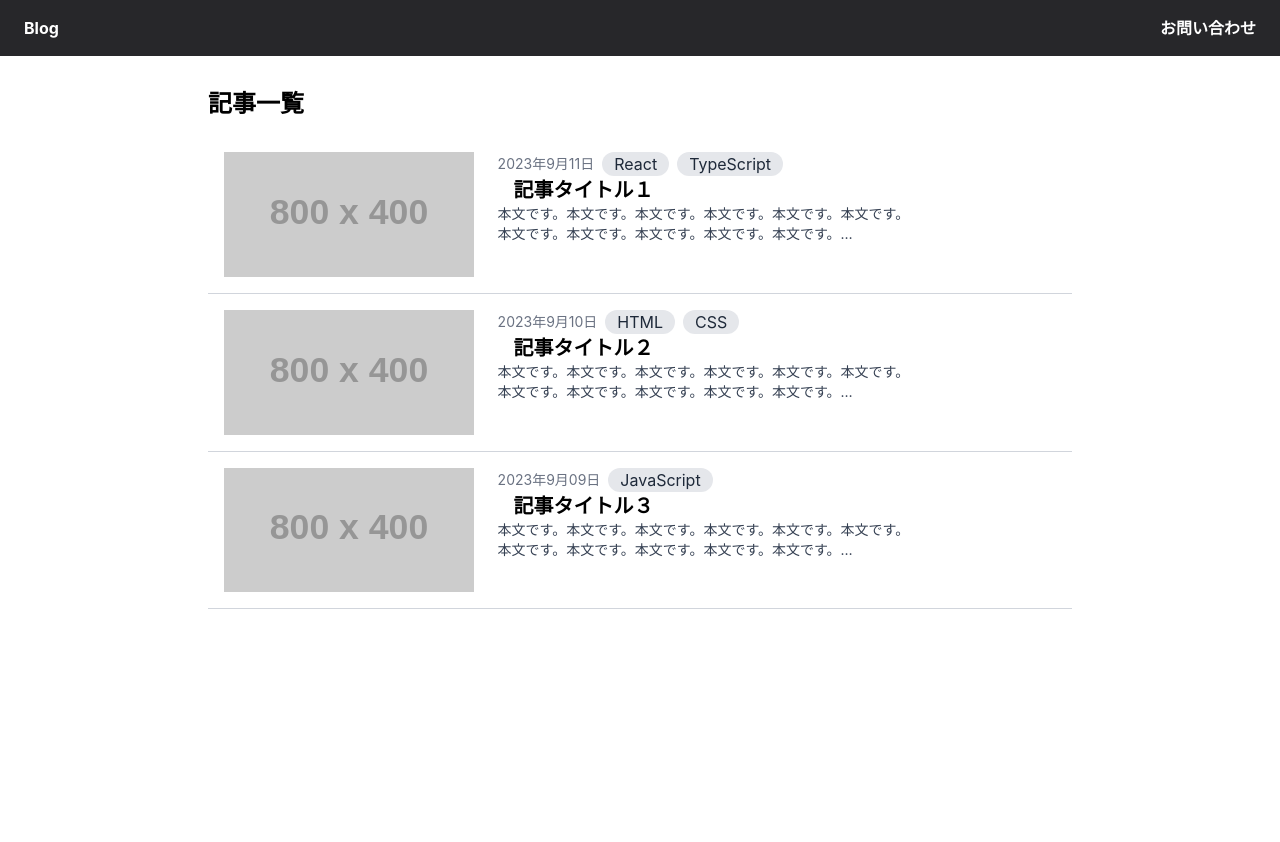
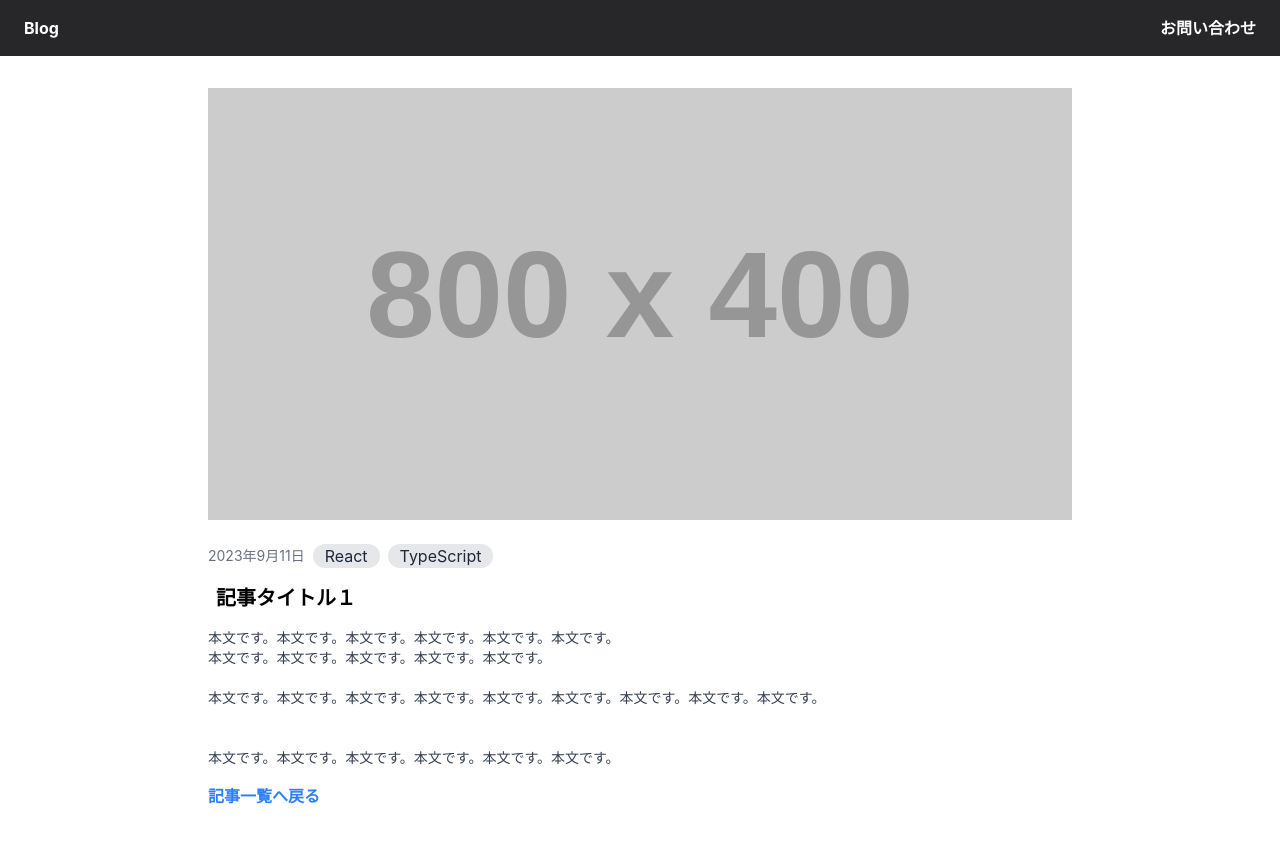
Before and after one commit to kai-1015/6-, a React (Vite) app: page /posts/1 in a window 1280 px wide. Shown: the top 842 px of the page. Before the commit the page ends 800 px from the top, so only its background shows below. Built offline with nearby package versions, Linux system fonts and the light colour scheme.

Commit message:
Complete task 2: post detail and navigation

```diff
--- a/package.json
+++ b/package.json
@@ -13,6 +13,7 @@
     "@tailwindcss/vite": "^4.3.3",
     "react": "^19.2.8",
     "react-dom": "^19.2.8",
+    "react-router-dom": "^7.18.5",
     "tailwindcss": "^4.3.3"
   },
   "devDependencies": {
--- a/src/App.jsx
+++ b/src/App.jsx
@@ -1,11 +1,16 @@
 import Header from "./components/SiteHeader.jsx";
 import Home from "./data/Home.jsx";
+import PostPage from "./components/PostPage.jsx";
+import { Routes, Route } from "react-router-dom";
 
 function App() {
   return (
     <div>
       <Header />
-      <Home />
+      <Routes>
+        <Route path="/" element={<Home />} />
+        <Route path="/posts/:id" element={<PostPage />} />
+      </Routes>
     </div>
   );
 }
--- /dev/null
+++ b/src/components/PostPage.jsx
@@ -0,0 +1,72 @@
+import { useParams,Link } from "react-router-dom";
+import { posts } from "../data/posts";
+
+// ① URLからID(1or2or3)を取得 → ② find() で記事を特定 → ③ JSXで記事を表示
+// useParamsフックを使ってURLパラメータを取得
+export default function PostPage() {
+  const { id } = useParams();
+
+// findメソッドで記事情報のidが一致する記事を取得
+const post = posts.find(
+  (post) => String(post.id) === id
+);
+
+if (!post) {
+  return <p>記事が見つかりません。</p>;
+}
+
+const { title, thumbnailUrl, createdAt, categories, content } = post;
+
+
+  return (
+   <div className="max-w-4xl mx-auto px-4 py-8">
+
+      {/* サムネイル画像 */}
+      <img
+        src={thumbnailUrl}
+        alt={title}
+        className="w-full"
+      />
+
+      {/*　記事情報全体 */}
+      <div className="flex-1 min-w-0 mt-6 mb-4">
+
+        {/* 日付とカテゴリー */}
+        <div className="flex items-center gap-2">
+          <p className="text-sm text-gray-500">
+            {new Date(createdAt).toLocaleDateString("ja-JP", {
+              year: "numeric",
+              month: "long",
+              day: "2-digit",
+              timeZone: "Asia/Tokyo",
+            })}
+          </p>
+
+          {categories.map((category) => (
+            <span
+              key={category}
+              className="bg-gray-200 text-gray-800 rounded-full px-3">
+              {category}
+            </span>
+          ))}
+        </div>
+
+        {/* 記事タイトル */}
+        <h2 className="text-xl font-bold mx-2 my-4">
+          {title}
+        </h2>
+
+        {/* 記事本文 */}
+         {/* 本文 */}
+        <div dangerouslySetInnerHTML={{ __html: content }}
+        className="text-sm text-gray-700">
+        </div>
+
+        {/* ホーム画面へ戻る */}
+        <div className="font-bold text-blue-500 hover:underline mt-4">
+          <Link to="/">記事一覧へ戻る</Link>
+        </div>
+      </div>
+  </div>
+  );
+}
--- a/src/components/PostsDetail.jsx
+++ b/src/components/PostsDetail.jsx
@@ -1,7 +1,12 @@
+import { Link } from "react-router-dom";
+
 export default function PostsDetail({ post }) {
   const { title, thumbnailUrl, createdAt, categories, content } = post;
 
   return (
+    <Link
+      to={`/posts/${post.id}`} >
+
     <div className="flex flex-row gap-6 p-4 border-b border-gray-300">
 
       {/* 左側：サムネイル画像 */}
@@ -43,10 +48,9 @@ export default function PostsDetail({ post }) {
         {/* 記事本文 */}
          {/* 本文 */}
         <div dangerouslySetInnerHTML={{ __html: content }}
-        className="text-sm text-gray-700 line-clamp-2" />
-
-
-      </div>
+          className="text-sm text-gray-700 line-clamp-2" />
+        </div>
     </div>
+    </Link>
   );
 }
--- a/src/main.jsx
+++ b/src/main.jsx
@@ -3,11 +3,14 @@
 //React関連のライブラリをインポート
 import { StrictMode } from 'react'
 import { createRoot } from 'react-dom/client'
+import {BrowserRouter} from 'react-router-dom'
 import './index.css'
 import App from './App.jsx'
 
 createRoot(document.getElementById('root')).render(
   <StrictMode>
-    <App />
+    <BrowserRouter>
+      <App />
+    </BrowserRouter>
   </StrictMode>,
 )
```
Also changed, not shown: 1 other file (tests, documents, lock files or other folders).
